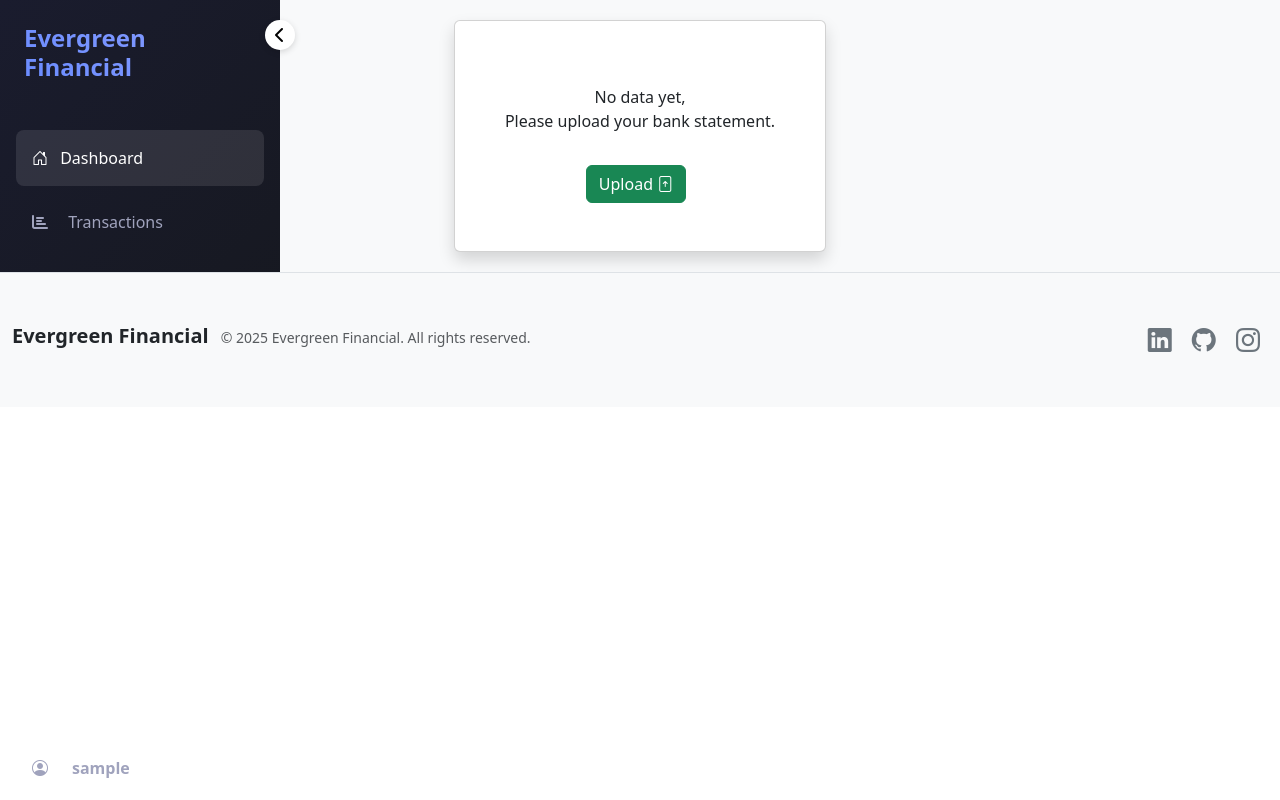
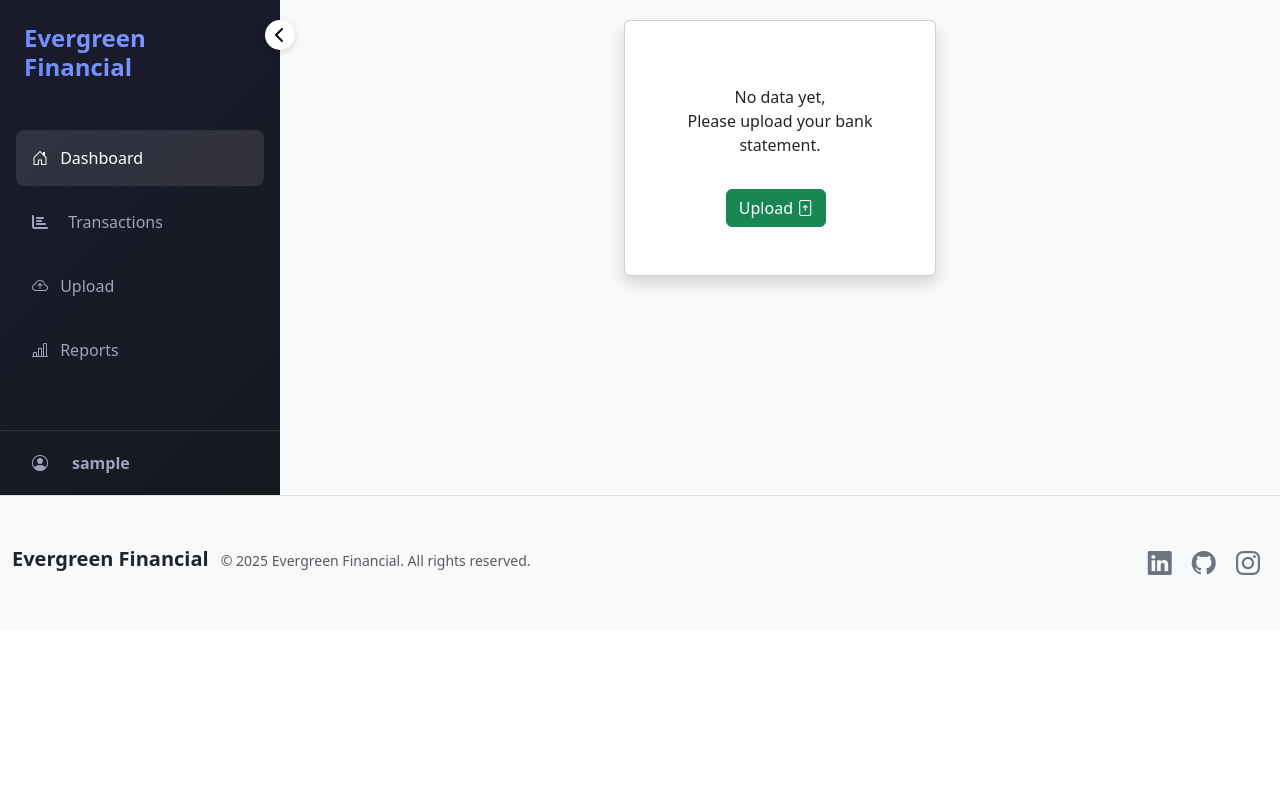
Before and after one commit to PyLou317/evergreen-financial, a Django app: page /dashboard/ in a window 1280 px wide. Run offline with Django 5.2, Linux system fonts and the light colour scheme; the visitor is signed in with stand-in values (Sample User, id 1); data that the repository does not hold is empty.

Commit message:
add padding

```diff
--- a/templates/sidebar.html
+++ b/templates/sidebar.html
@@ -1,4 +1,4 @@
-<nav class="sidebar d-flex flex-column flex-shrink-0 position-fixed">
+<nav class="sidebar d-flex flex-column flex-shrink-0">
     <button class="toggle-btn" onclick="toggleSidebar()">
         <i class="fas fa-chevron-left"></i>
     </button>
@@ -26,7 +26,7 @@
         </a>
     </div>
 
-    <div class="dropdown position-fixed profile-section mt-auto p-3">
+    <div class="dropdown profile-section p-3 mt-5">
         <div class="d-flex align-items-center">
             <a href="#" id="profile-link" class="d-flex profile-link align-items-center text-decoration-none dropdown-toggle" id="dropdownUser1" data-bs-toggle="dropdown" aria-expanded="false">
                 <i class="bi bi-person-circle me-2"></i>
```
